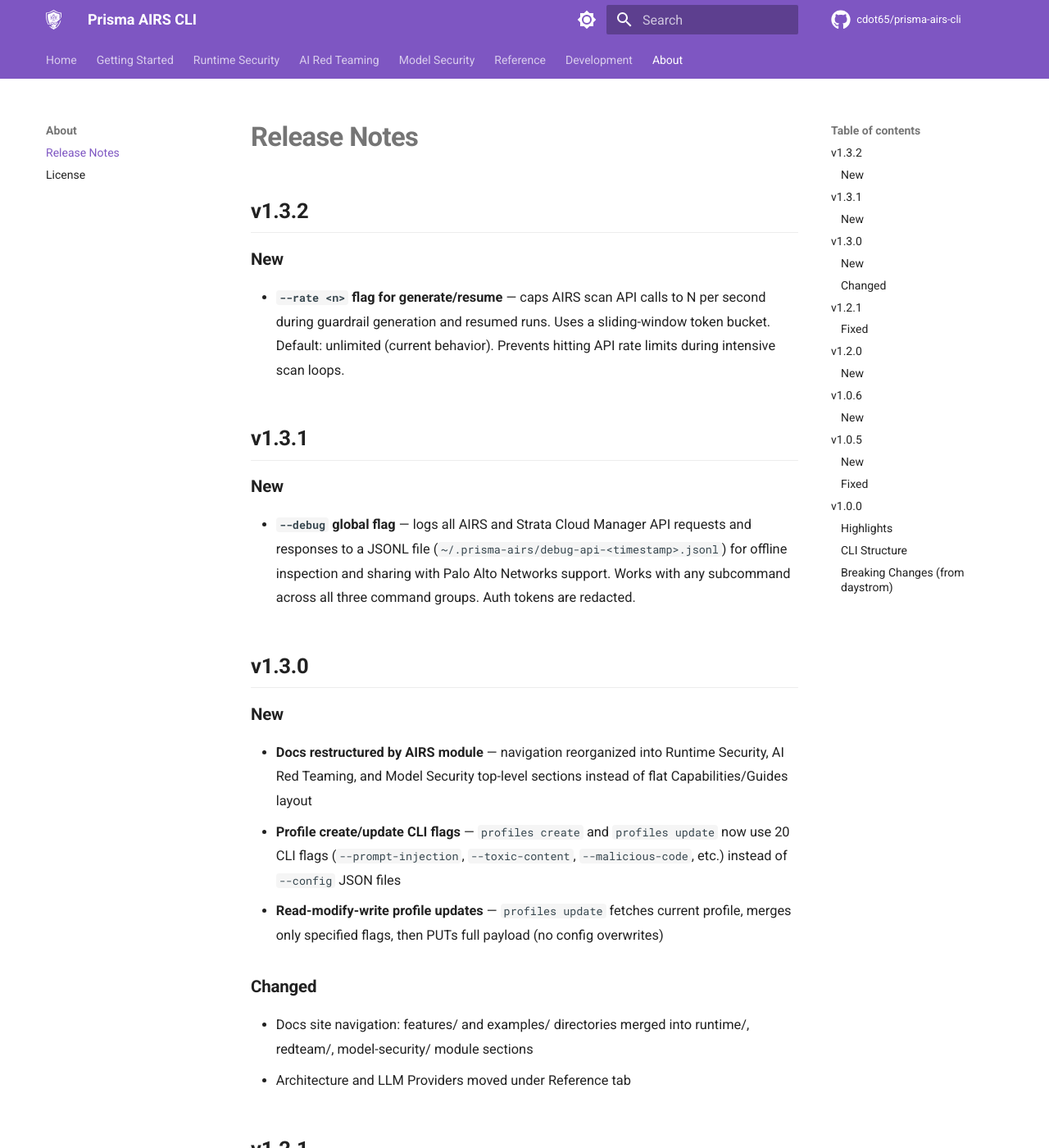
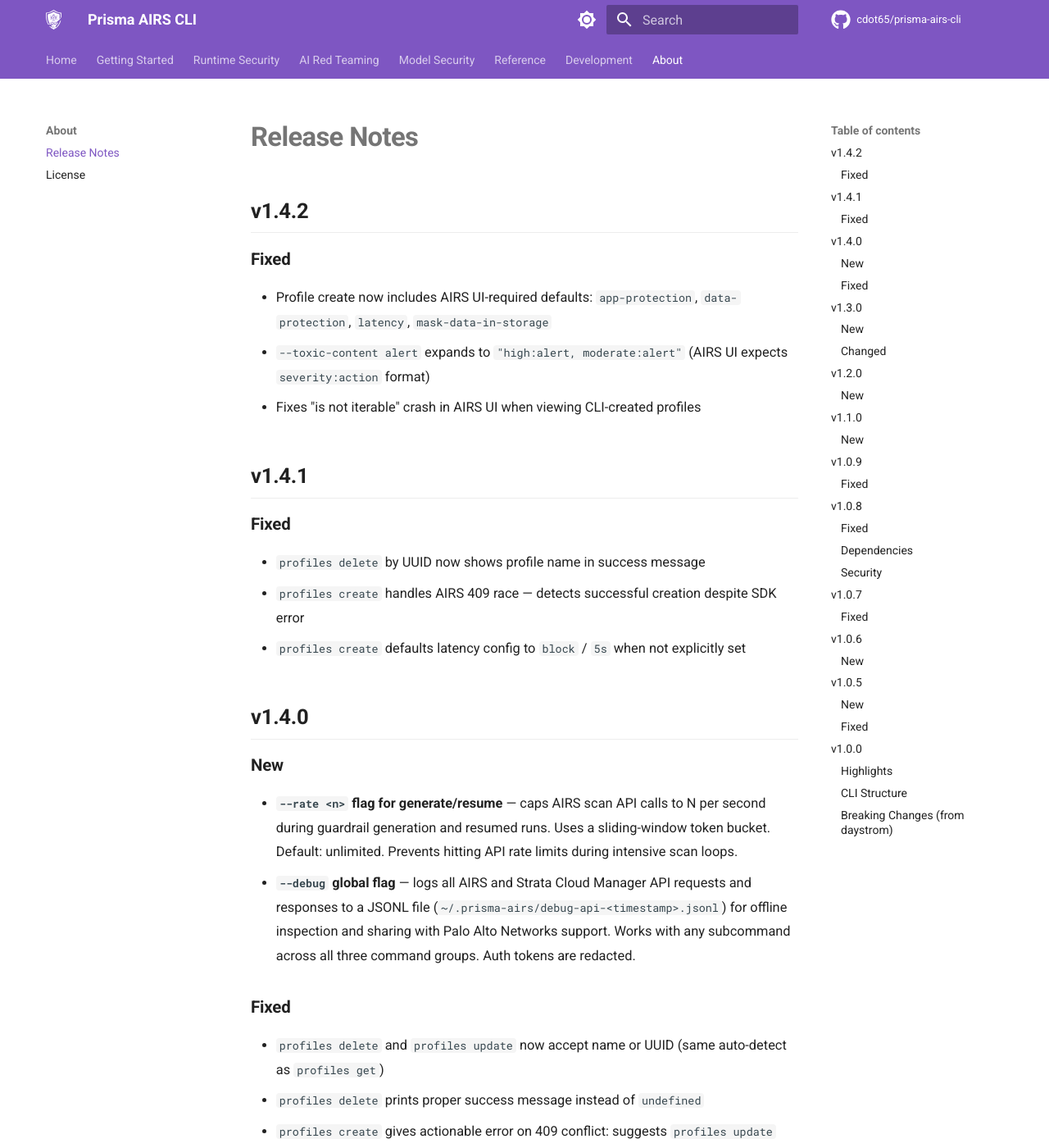
Before and after one commit to cdot65/prisma-airs-cli, an MkDocs documentation site: the page built from docs/about/release-notes.md, in a window 1280 px wide and 1400 px high. Shown: the whole window at 82% size. Built offline with MkDocs 1.6.1 and Material for MkDocs 9.7.7, drawn with Linux system fonts in a browser that asks for light colours; comment, search, counter and statistics services are not loaded; some of the changed text lies outside the part shown.

Commit message:
docs: update release notes through v1.4.2

```diff
--- a/docs/about/release-notes.md
+++ b/docs/about/release-notes.md
@@ -1,23 +1,40 @@
 # Release Notes
 
-## v1.3.2
+## v1.4.2
+
+### Fixed
+
+- Profile create now includes AIRS UI-required defaults: `app-protection`, `data-protection`, `latency`, `mask-data-in-storage`
+- `--toxic-content alert` expands to `"high:alert, moderate:alert"` (AIRS UI expects `severity:action` format)
+- Fixes "is not iterable" crash in AIRS UI when viewing CLI-created profiles
+
+## v1.4.1
+
+### Fixed
+
+- `profiles delete` by UUID now shows profile name in success message
+- `profiles create` handles AIRS 409 race — detects successful creation despite SDK error
+- `profiles create` defaults latency config to `block` / `5s` when not explicitly set
+
+## v1.4.0
 
 ### New
 
-- **`--rate <n>` flag for generate/resume** — caps AIRS scan API calls to N per second during guardrail generation and resumed runs. Uses a sliding-window token bucket. Default: unlimited (current behavior). Prevents hitting API rate limits during intensive scan loops.
+- **`--rate <n>` flag for generate/resume** — caps AIRS scan API calls to N per second during guardrail generation and resumed runs. Uses a sliding-window token bucket. Default: unlimited. Prevents hitting API rate limits during intensive scan loops.
+- **`--debug` global flag** — logs all AIRS and Strata Cloud Manager API requests and responses to a JSONL file (`~/.prisma-airs/debug-api-<timestamp>.jsonl`) for offline inspection and sharing with Palo Alto Networks support. Works with any subcommand across all three command groups. Auth tokens are redacted.
 
-## v1.3.1
+### Fixed
 
-### New
-
-- **`--debug` global flag** — logs all AIRS and Strata Cloud Manager API requests and responses to a JSONL file (`~/.prisma-airs/debug-api-<timestamp>.jsonl`) for offline inspection and sharing with Palo Alto Networks support. Works with any subcommand across all three command groups. Auth tokens are redacted.
+- `profiles delete` and `profiles update` now accept name or UUID (same auto-detect as `profiles get`)
+- `profiles delete` prints proper success message instead of `undefined`
+- `profiles create` gives actionable error on 409 conflict: suggests `profiles update`
 
 ## v1.3.0
 
 ### New
 
 - **Docs restructured by AIRS module** — navigation reorganized into Runtime Security, AI Red Teaming, and Model Security top-level sections instead of flat Capabilities/Guides layout
-- **Profile create/update CLI flags** — `profiles create` and `profiles update` now use 20 CLI flags (`--prompt-injection`, `--toxic-content`, `--malicious-code`, etc.) instead of `--config` JSON files
+- **Profile create/update CLI flags** — `profiles create` and `profiles update` now use 20+ CLI flags (`--prompt-injection`, `--toxic-content`, `--malicious-code`, etc.) instead of `--config` JSON files
 - **Read-modify-write profile updates** — `profiles update` fetches current profile, merges only specified flags, then PUTs full payload (no config overwrites)
 
 ### Changed
@@ -25,22 +42,59 @@
 - Docs site navigation: features/ and examples/ directories merged into runtime/, redteam/, model-security/ module sections
 - Architecture and LLM Providers moved under Reference tab
 
-## v1.2.1
-
-### Fixed
-
-- Docs updated to show CLI flags for `profiles create`/`update` (was still showing `--config` pattern)
-
 ## v1.2.0
 
 ### New
 
-- **Profile builder** (`src/cli/builders/profile-builder.ts`) — converts CLI flags to `CreateSecurityProfileRequest`, supports all 20 protection flags
+- **Profile builder** — converts CLI flags to `CreateSecurityProfileRequest`, supports all protection flags
 - **`mergeProfilePolicy()`** — deep-merges CLI flag overrides into existing profile policy for PUT-only API
 - **`profiles create`** — create security profiles with CLI flags for all protection categories
 - **`profiles update`** — update profiles with read-modify-write pattern; only specify what changes
-- **`profiles get`** — accepts profile name or UUID, supports `--output pretty|json|yaml`
 - **`profiles delete --force --updated-by`** — force deletion of profiles with dependencies
+
+## v1.1.0
+
+### New
+
+- **`profiles get` command** — retrieve full security profile configuration by name or UUID
+    - Auto-detects UUID vs profile name
+    - Supports `--output pretty|json|yaml`
+    - Shows complete policy JSON (topic guardrails, DLP, app protection, etc.)
+- Bump `@cdot65/prisma-airs-sdk` to v0.6.10
+
+## v1.0.9
+
+### Fixed
+
+- Make `changeType` optional in learning extraction schema — LLM omits it for neutral-outcome learnings, causing `OUTPUT_PARSING_FAILURE` during memory extraction. Defaults to `'initial'` when omitted.
+
+## v1.0.8
+
+### Fixed
+
+- Remove unused `OUTPUT_FORMATS` import in redteam.ts
+- Add missing `intent` parameter to improveTopic test
+- Update langchain ecosystem to resolve `standard_schema` export crash
+
+### Dependencies
+
+- `@cdot65/prisma-airs-sdk` 0.6.3 → 0.6.7
+- `@langchain/aws` 1.3.0 → 1.3.3
+- `@langchain/core` 1.1.29 → 1.1.34
+- `@langchain/anthropic` 1.3.21 → 1.3.25
+- `@langchain/google-genai` 2.1.22 → 2.1.26
+- `@langchain/google-vertexai` 2.1.22 → 2.1.26
+
+### Security
+
+- Resolved transitive `fast-xml-parser` CVE via `@langchain/aws` update
+
+## v1.0.7
+
+### Fixed
+
+- Display full API key value on create/regenerate
+- Show last 8 characters of API key in list and detail views
 
 ## v1.0.6
 
```
